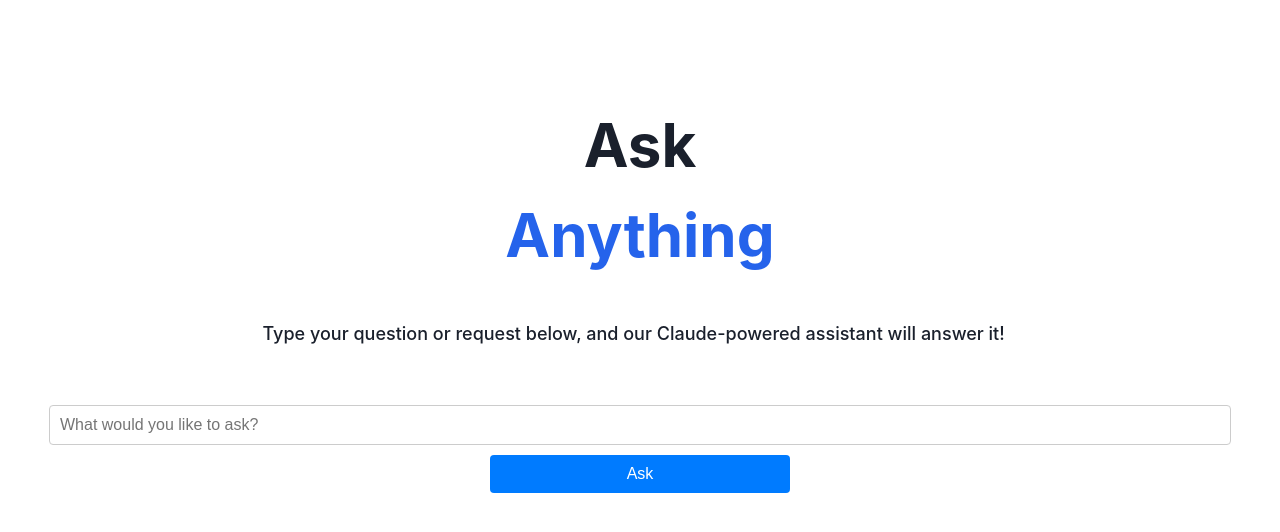
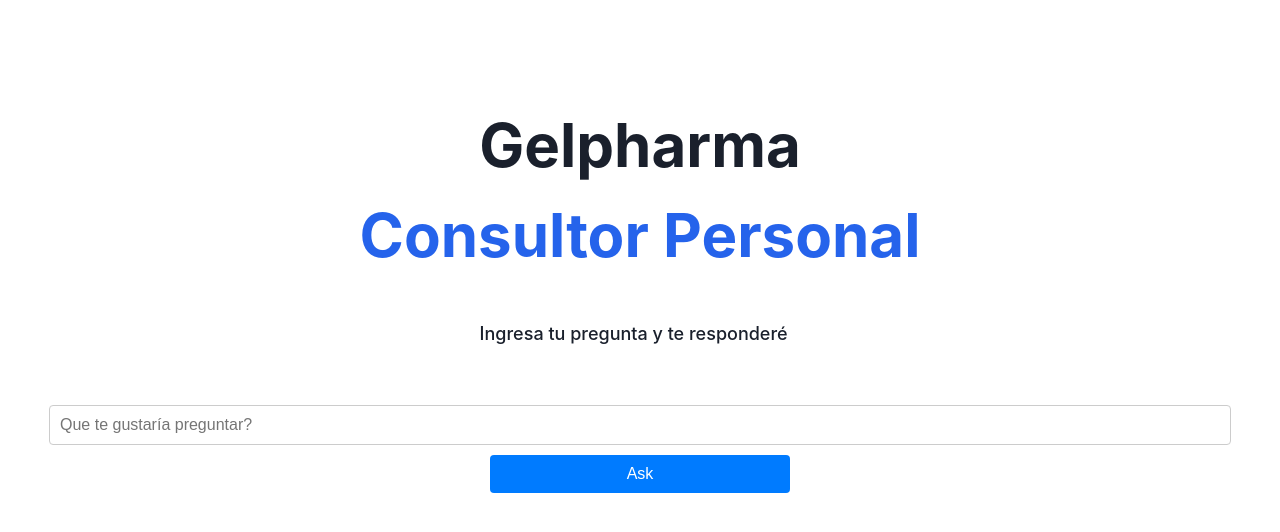
Before and after one commit to jm-tamez2203/ai-generator, a React (Vite) app: page / in a window 1280 px wide. Shown: the top 532 px of the page. Built offline with nearby package versions, Linux system fonts and the light colour scheme; what @aws-amplify/ui-react, aws-amplify would draw is missing.

Commit message:
tercer intento de prompt

```diff
--- a/src/App.tsx
+++ b/src/App.tsx
@@ -51,12 +51,11 @@
     <div className="app-container">
       <div className="header-container">
         <h1 className="main-header">
-          Ask <br />
-          <span className="highlight">Anything</span>
+          Gelpharma <br />
+          <span className="highlight">Consultor Personal</span>
         </h1>
         <p className="description">
-          Type your question or request below, and our Claude-powered assistant
-          will answer it!
+          Ingresa tu pregunta y te responderé
         </p>
       </div>
       <form onSubmit={onSubmit} className="form-container">
@@ -66,7 +65,7 @@
             className="wide-input"
             id="prompt"
             name="prompt" // ✅ cambiar el name del input
-            placeholder="What would you like to ask?"
+            placeholder="Que te gustaría preguntar?"
           />
           <button type="submit" className="search-button">
             Ask
```
Also changed, not shown: src/App.js (+7 -6 lines), 2 other files (tests, documents, lock files or other folders).
